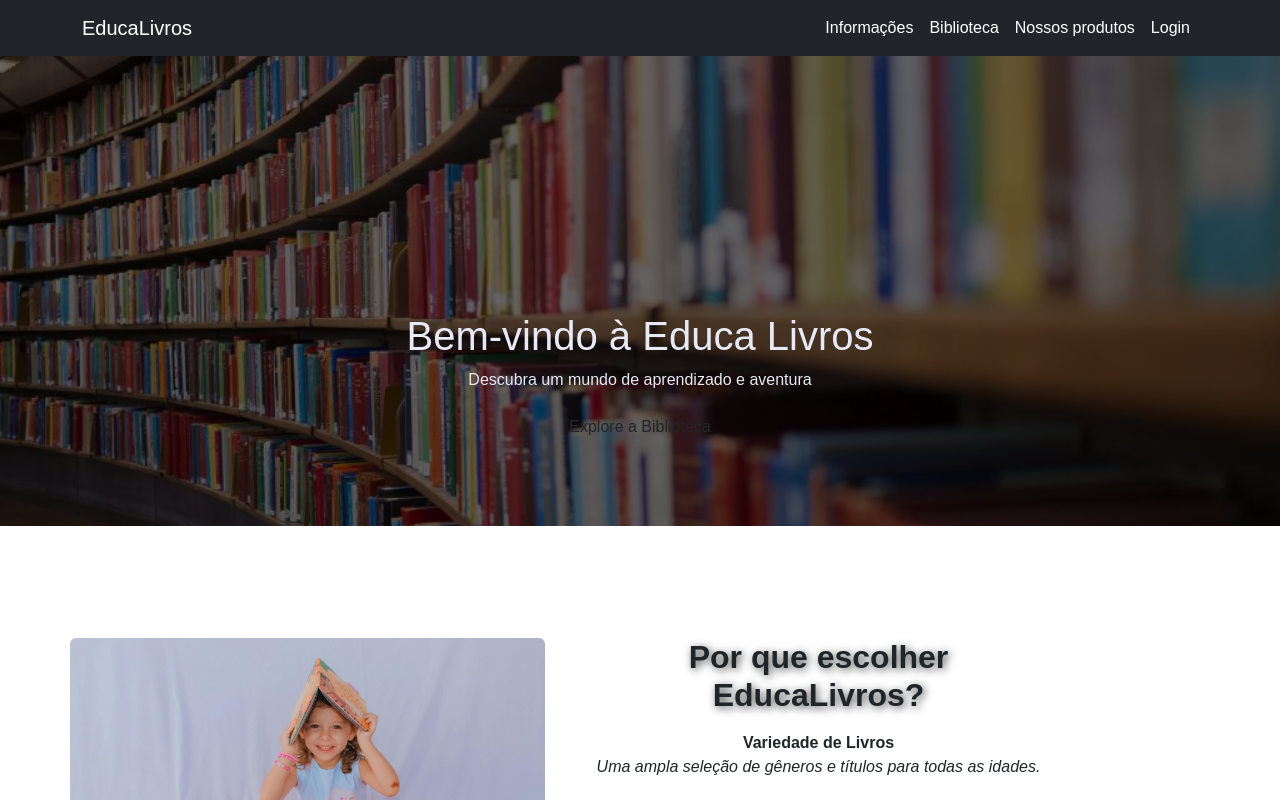
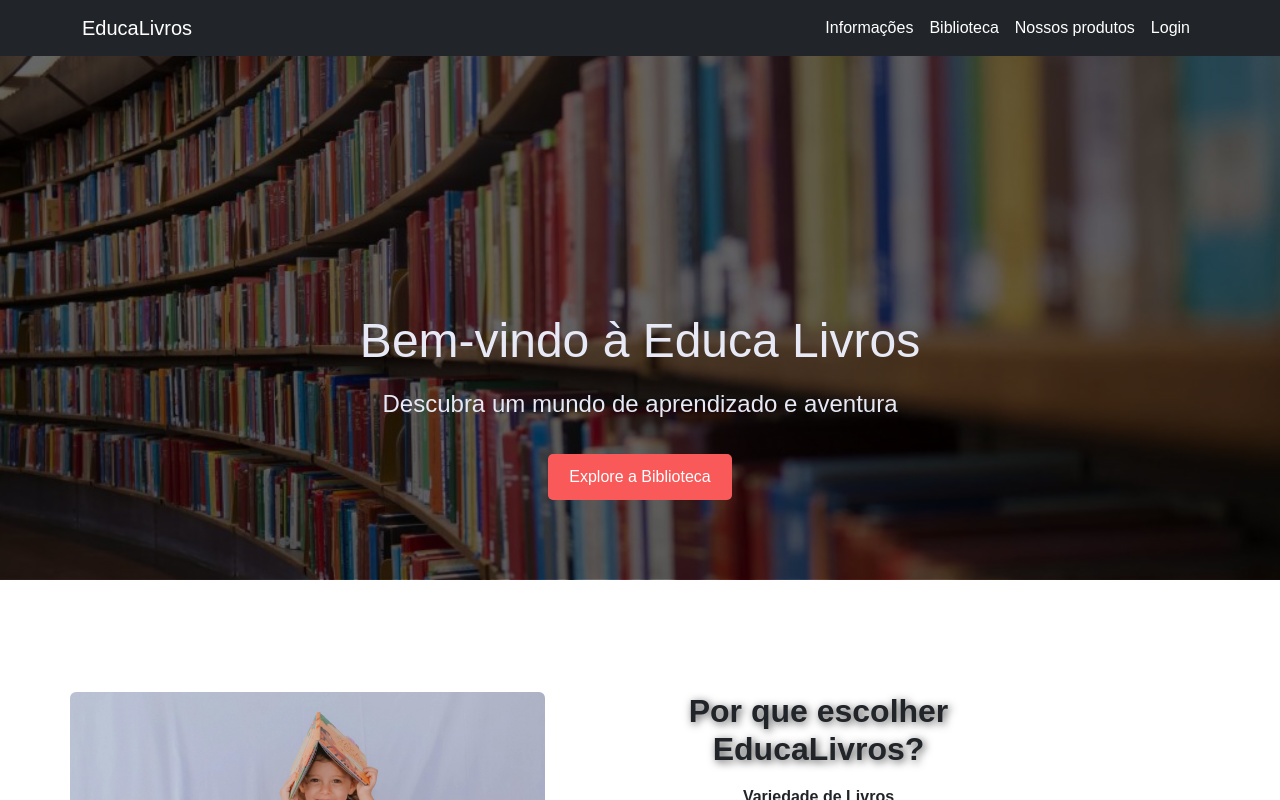
Before and after one commit to agcastelao/EducaLivros, a React (Create React App) app in the folder educa-livros-app/: page / in a window 1280 px wide. Shown: the top 800 px of the page. Built offline with nearby package versions, Linux system fonts and the light colour scheme.

Commit message:
Alterando o CSS da HomePage

```diff
--- a/educa-livros-app/src/Components/Home/HomePage.css
+++ b/educa-livros-app/src/Components/Home/HomePage.css
@@ -1,22 +1,145 @@
+body {
+  font-family: 'Roboto', sans-serif;
+  background-color: #f5f5f5;
+  margin: 0;
+  padding: 0;
+  color: #333;
+}
+
 .home-background {
-  background-image: linear-gradient(rgba(0, 0, 0, 0.6), rgba(0, 0, 0, 0.6)), url('../imgs/imagem\ biblioteca.jpg');
+  background-image: linear-gradient(rgba(0, 0, 0, 0.6), rgba(0, 0, 0, 0.6)), url('../imgs/imagem biblioteca.jpg');
   background-size: cover;
   background-position: center center;
   height: 100%;
+  display: flex;
+  align-items: center;
+  justify-content: center;
+  text-align: center;
+  color: white;
+}
+
+.home-background h1 {
+  font-size: 3rem;
+  margin-bottom: 1rem;
+}
+
+.home-background p {
+  font-size: 1.5rem;
+  margin-bottom: 2rem;
+}
+
+.home-background a.btn {
+  padding: 10px 20px;
+  background-color: #f95959;
+  color: white;
+  text-decoration: none;
+  border-radius: 5px;
+  transition: background-color 0.3s ease;
+}
+
+.home-background a.btn:hover {
+  background-color: #d94747;
+}
+
+.section {
+  padding: 60px 20px;
+}
+
+.section img {
+  max-width: 100%;
+  border-radius: 10px;
+}
+
+.section h2 {
+  font-size: 2rem;
+  margin-bottom: 1rem;
+  color: #333;
+}
+
+.section p {
+  font-size: 1.25rem;
+  color: #666;
+}
+
+.bg-dark {
+  background-color: #333;
+  color: white;
+}
+
+.text-white {
+  color: white;
+}
+
+.text-dark {
+  color: #333;
+}
+
+.p-5 {
+  padding: 3rem 0;
+}
+
+.container {
+  max-width: 1200px;
+  margin: 0 auto;
+}
+
+.color-1 {
+  color: #f95959;
+}
+
+.color-2 {
+  color: #e7eaf6;
 }
 
 .bg-color1 {
   background-color: #f95959;
 }
 
-.color-1 {
-  color: #f95959;
-}
-
 .bg-color2 {
   background-color: #e7eaf6;
 }
 
-.color-2 {
-  color: #e7eaf6;
+.text-center {
+  text-align: center;
 }
+
+.gap-5 {
+  gap: 3rem;
+}
+
+.d-flex {
+  display: flex;
+}
+
+.align-items-center {
+  align-items: center;
+}
+
+.justify-content-center {
+  justify-content: center;
+}
+
+.justify-content-start {
+  justify-content: flex-start;
+}
+
+.rounded {
+  border-radius: 10px;
+}
+
+.img-fluid {
+  max-width: 100%;
+  height: auto;
+}
+
+.mt-3 {
+  margin-top: 1rem;
+}
+
+.mb-3 {
+  margin-bottom: 1rem;
+}
+
+.mb-5 {
+  margin-bottom: 3rem;
+}
```
